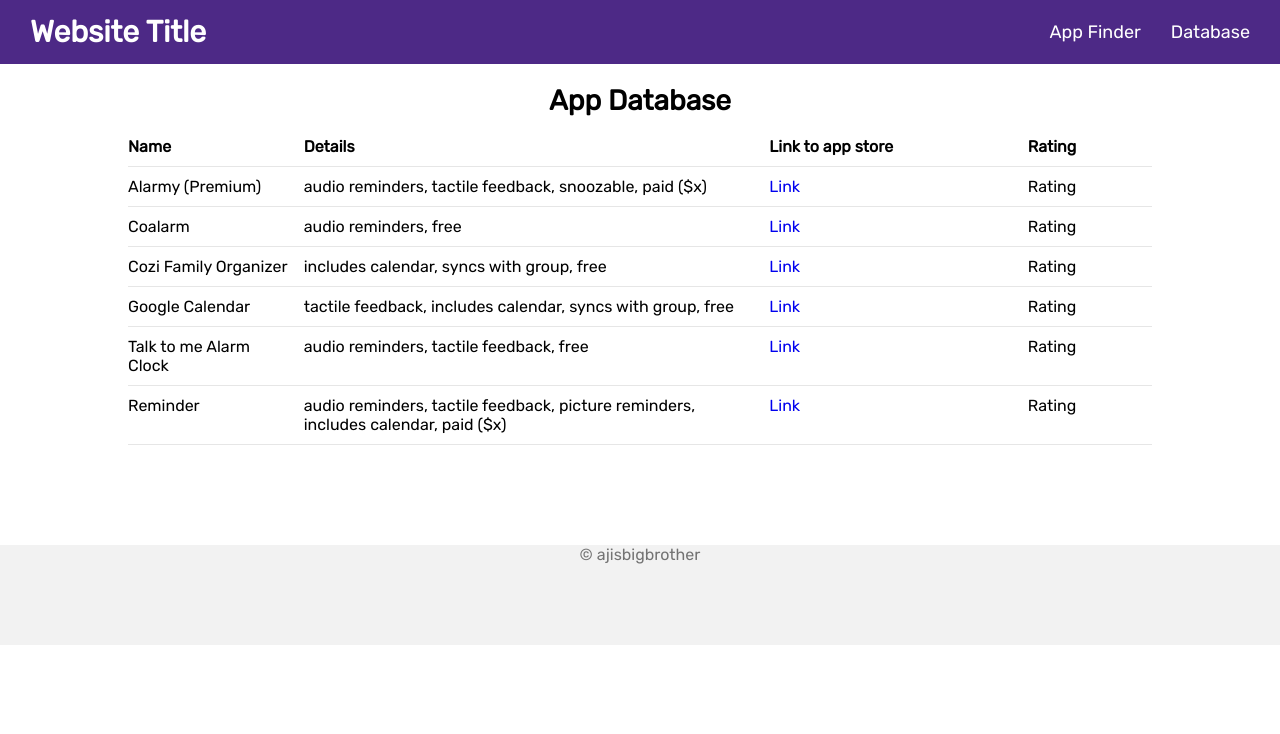
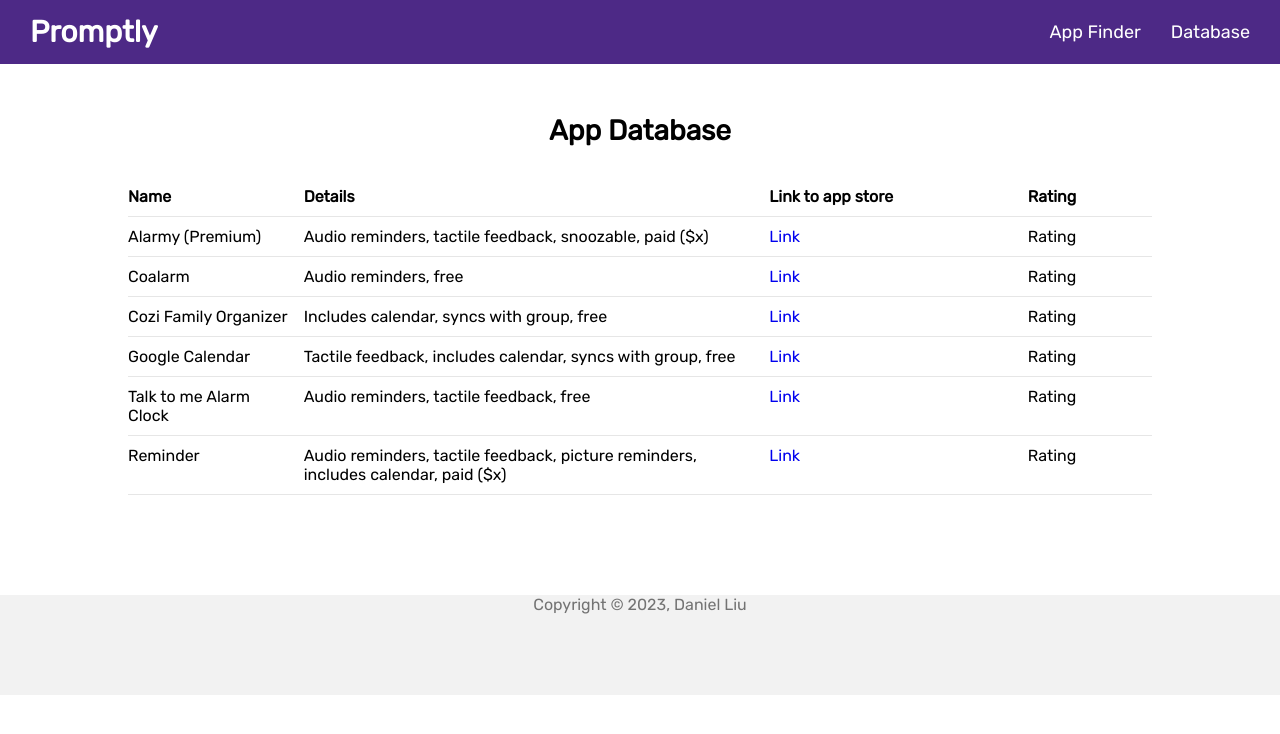
Before and after one commit to dtcteams101/dtcteams101.github.io, a Vue app: page /database in a window 1280 px wide. Shown: the top 734 px of the page. Built offline with nearby package versions, Linux system fonts and the light colour scheme.

Commit message:
Made design changes to the navbar

```diff
--- a/src/App.vue
+++ b/src/App.vue
@@ -4,7 +4,6 @@
 </script>
 
 <template>
-  <div class="container">
   <header>
     <Navbar />
   </header>
@@ -14,14 +13,14 @@
   </main>
 
   <footer>
-      &copy; ajisbigbrother
+    Copyright &copy; 2023, Daniel Liu
   </footer>
-  </div>
 </template>
 
 <style>
 main {
   padding-bottom: 100px;
+  /* border: 1px solid black; */
 }
 
 footer {
@@ -31,10 +30,6 @@
   width: 100%;
   text-align: center;
   font-family: 'Rubik', sans-serif;
-}
-
-.container {
-  display: flex;
-  flex-direction: column;
+  flex-shrink: 0;
 }
 </style>
--- a/src/assets/main.css
+++ b/src/assets/main.css
@@ -5,3 +5,12 @@
   margin: 0;
   text-decoration: none;
 }
+
+html, body {
+  height: 100%;
+}
+
+body {
+  display: flex;
+  flex-direction: column;
+}
--- a/src/components/Navbar.vue
+++ b/src/components/Navbar.vue
@@ -4,7 +4,7 @@
 
 <template>
   <div class="nav">
-    <RouterLink class="home" to="/">Website Title</RouterLink>
+    <RouterLink class="home" to="/">Promptly</RouterLink>
     <div>
       <RouterLink class="page" to="/appfinder">App Finder</RouterLink>
       <RouterLink class="page" to="/database">Database</RouterLink>
--- a/src/components/Table.vue
+++ b/src/components/Table.vue
@@ -6,18 +6,18 @@
 <template>
   <div class="table">
     <TableHeader />
-    <TableRow name="Alarmy (Premium)" details="audio reminders, tactile feedback, snoozable, paid ($x)" link="Link" rating="Rating" />
-    <TableRow name="Coalarm" details="audio reminders, free" link="Link" rating="Rating" />
-    <TableRow name="Cozi Family Organizer" details="includes calendar, syncs with group, free" link="Link" rating="Rating" />
-    <TableRow name="Google Calendar" details="tactile feedback, includes calendar, syncs with group, free" link="Link" rating="Rating" />
-    <TableRow name="Talk to me Alarm Clock" details="audio reminders, tactile feedback, free" link="Link" rating="Rating" />
-    <TableRow name="Reminder" details="audio reminders, tactile feedback, picture reminders, includes calendar, paid ($x)" link="Link" rating="Rating" />
+    <TableRow name="Alarmy (Premium)" details="Audio reminders, tactile feedback, snoozable, paid ($x)" link="Link" rating="Rating" />
+    <TableRow name="Coalarm" details="Audio reminders, free" link="Link" rating="Rating" />
+    <TableRow name="Cozi Family Organizer" details="Includes calendar, syncs with group, free" link="Link" rating="Rating" />
+    <TableRow name="Google Calendar" details="Tactile feedback, includes calendar, syncs with group, free" link="Link" rating="Rating" />
+    <TableRow name="Talk to me Alarm Clock" details="Audio reminders, tactile feedback, free" link="Link" rating="Rating" />
+    <TableRow name="Reminder" details="Audio reminders, tactile feedback, picture reminders, includes calendar, paid ($x)" link="Link" rating="Rating" />
   </div>
 </template>
 
 <style scoped>
 .table {
-  margin-top: 10px;
+  margin-top: 30px;
   overflow-x: auto;
   overflow-y: auto;
 }
--- a/src/views/DatabaseView.vue
+++ b/src/views/DatabaseView.vue
@@ -10,7 +10,7 @@
 <style scoped>
 h1 {
   font-family: 'Rubik', sans-serif;
-  padding-top: 20px;
+  padding-top: 50px;
   text-align: center;
   font-size: 28px;
 }
```
Lines whose indentation alone changed are shown as unchanged.
